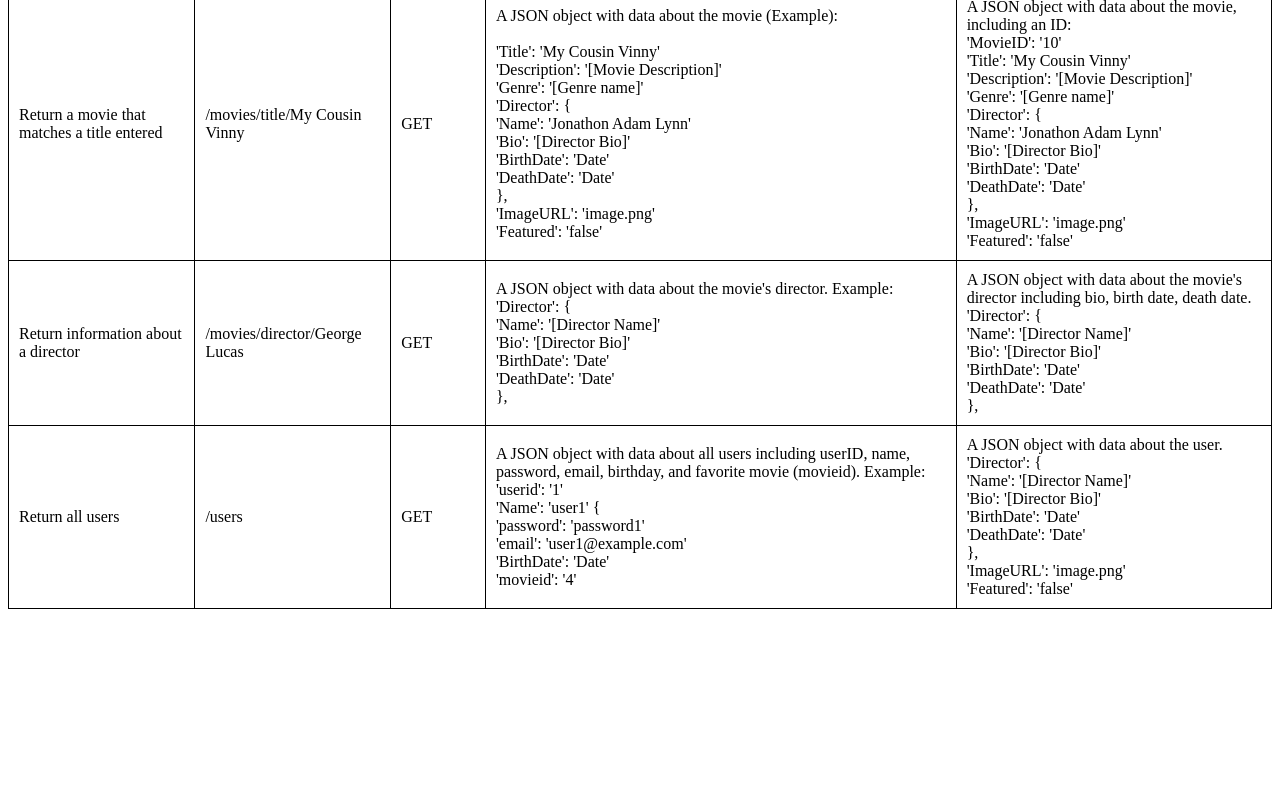
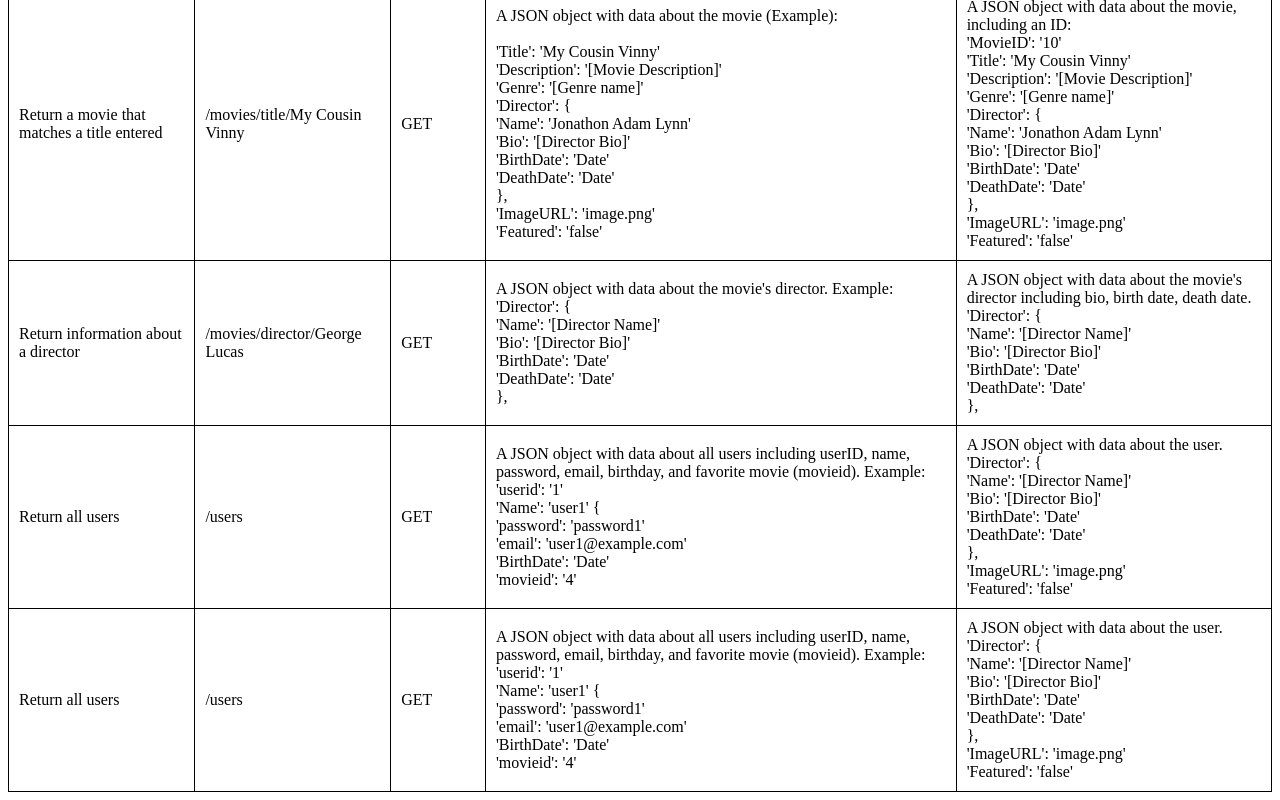
Before and after one commit to mizik1/movie_api, a website: page public/documentation.html in a window 1280 px wide. Shown: the part 795-1595 px from the top of the page. Before the commit the page ends 1412 px from the top, so only its background shows below. Drawn offline with Linux system fonts and the light colour scheme.

Commit message:
Updated endpoint documentation

```diff
--- a/index.js
+++ b/index.js
@@ -119,7 +119,7 @@ app.get("/users", passport.authenticate("jwt", { session: false }), async (req,
 // READ (GET) - Return a user by name. Uses Mongoose and JWT authentication
 app.get("/users/name/:name", passport.authenticate("jwt", { session: false }), async (req, res) => {
   try {
-    const user = await Users.findOne({ name: req.params.name }); // Fetch user by name
+    const user = await Users.findOne({ Username: req.params.name }); // Fetch user by name
     if (user) {
       res.status(200).json(user); // Send the user as a JSON response
     } else {
--- a/public/documentation.html
+++ b/public/documentation.html
@@ -176,6 +176,33 @@
             'Featured': 'false'
           </td>
         </tr>
+        <tr>
+          <td>Return all users</td>
+          <td>/users</td>
+          <td>GET</td>
+          <td>
+            A JSON object with data about all users including userID, name, password, email, birthday, and favorite movie
+            (movieid). Example:
+            <br />
+            'userid': '1' <br />
+            'Name': 'user1' { <br />
+            'password': 'password1' <br />
+            'email': 'user1@example.com' <br />
+            'BirthDate': 'Date' <br />
+            'movieid': '4'
+          </td>
+          <td>
+            A JSON object with data about the user.<br />
+            'Director': { <br />
+            'Name': '[Director Name]' <br />
+            'Bio': '[Director Bio]' <br />
+            'BirthDate': 'Date' <br />
+            'DeathDate': 'Date' <br />
+            }, <br />
+            'ImageURL': 'image.png' <br />
+            'Featured': 'false'
+          </td>
+        </tr>
       </thead>
     </table>
   </body>
```
